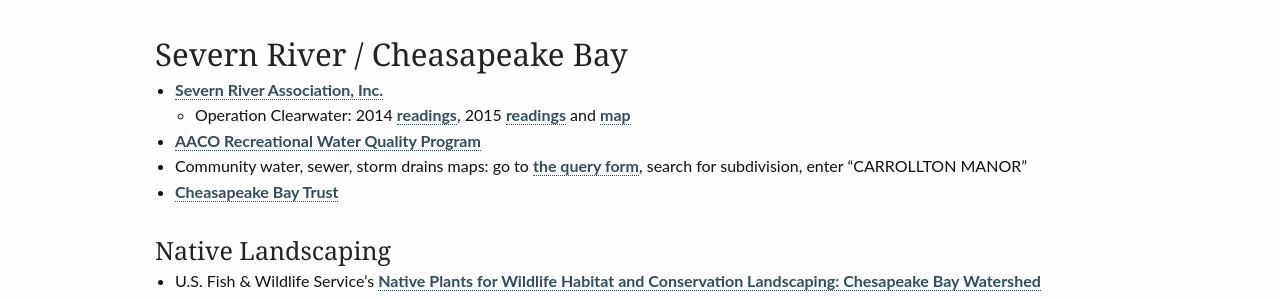
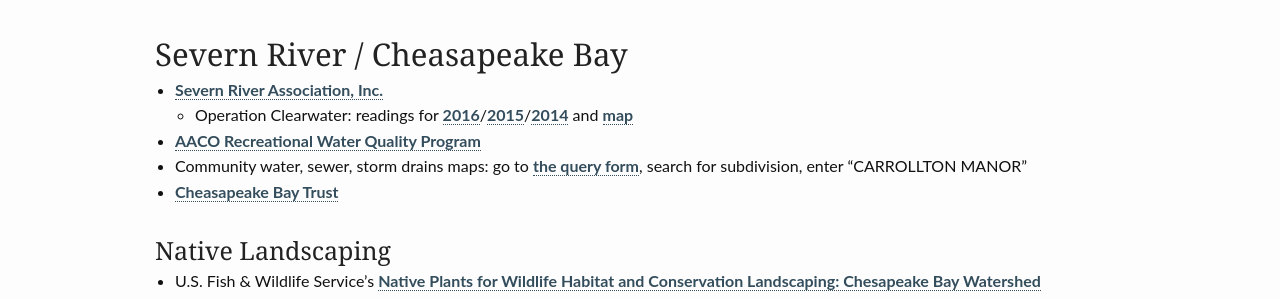
Before and after one commit to carrolltonmanor/carrolltonmanor.github.io, a Jekyll site: the page built from pages/links.md, in a window 1280 px wide. Shown: the part 965-1264 px from the top of the page. Built offline with Jekyll 4.4.1, drawn with Linux system fonts in a browser that asks for light colours.

Commit message:
Added 2016 clearwater link

```diff
--- a/pages/links.md
+++ b/pages/links.md
@@ -29,7 +29,7 @@
 ## Severn River / Cheasapeake Bay
 
 * <a href="http://www.severnriver.org">Severn River Association, Inc.</a>
-  * Operation Clearwater:  2014 <a href="http://ola2.aacc.edu/tldomanski/Clearwater2014.html">readings</a>, 2015 <a href="http://ola2.aacc.edu/tldomanski/Clearwater2015.html">readings</a> and <a href="https://www.google.com/maps/d/u/0/viewer?ll=39.104489,-76.522179&msa=0&spn=0.158785,0.338173&mid=zfiDnsNAg-ak.knZ5RgPdZmWw">map</a>
+  * Operation Clearwater:  readings for <a href="https://ola2.aacc.edu/tldomanski/Clearwater%202016.html">2016</a>/<a href="http://ola2.aacc.edu/tldomanski/Clearwater2015.html">2015</a>/<a href="http://ola2.aacc.edu/tldomanski/Clearwater2014.html">2014</a> and <a href="https://www.google.com/maps/d/u/0/viewer?ll=39.104489,-76.522179&msa=0&spn=0.158785,0.338173&mid=zfiDnsNAg-ak.knZ5RgPdZmWw">map</a>
 * <a href="http://aahealth.org/programs/env-hlth/rec-water/reports">AACO Recreational Water Quality Program</a>
 * Community water, sewer, storm drains maps:  go to <a href="http://gis-world2.aacounty.org/DPWcounter/FormQuery.aspx">the query form</a>, search for subdivision, enter "CARROLLTON MANOR"
 * <a href="http://www.cbtrust.org/site/c.miJPKXPCJnH/b.5368633/k.BDEA/Home.htm">Cheasapeake Bay Trust</a>
```
